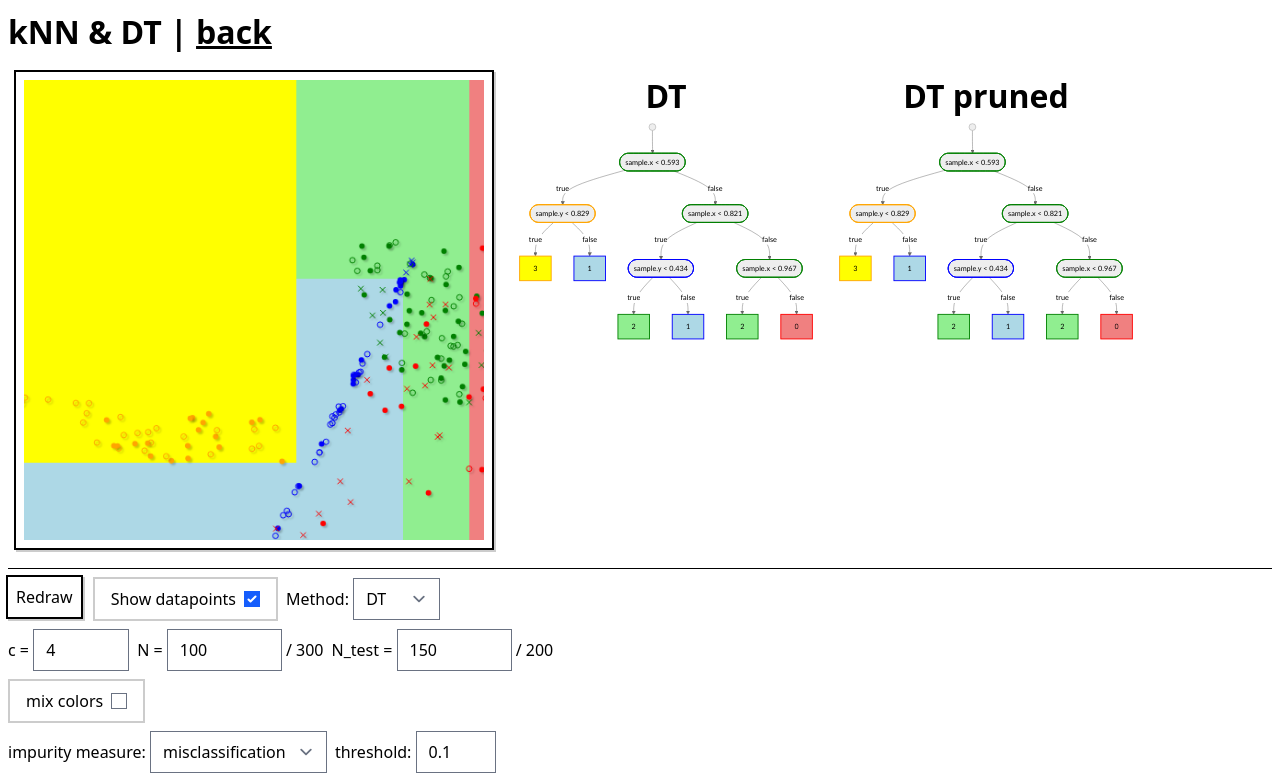
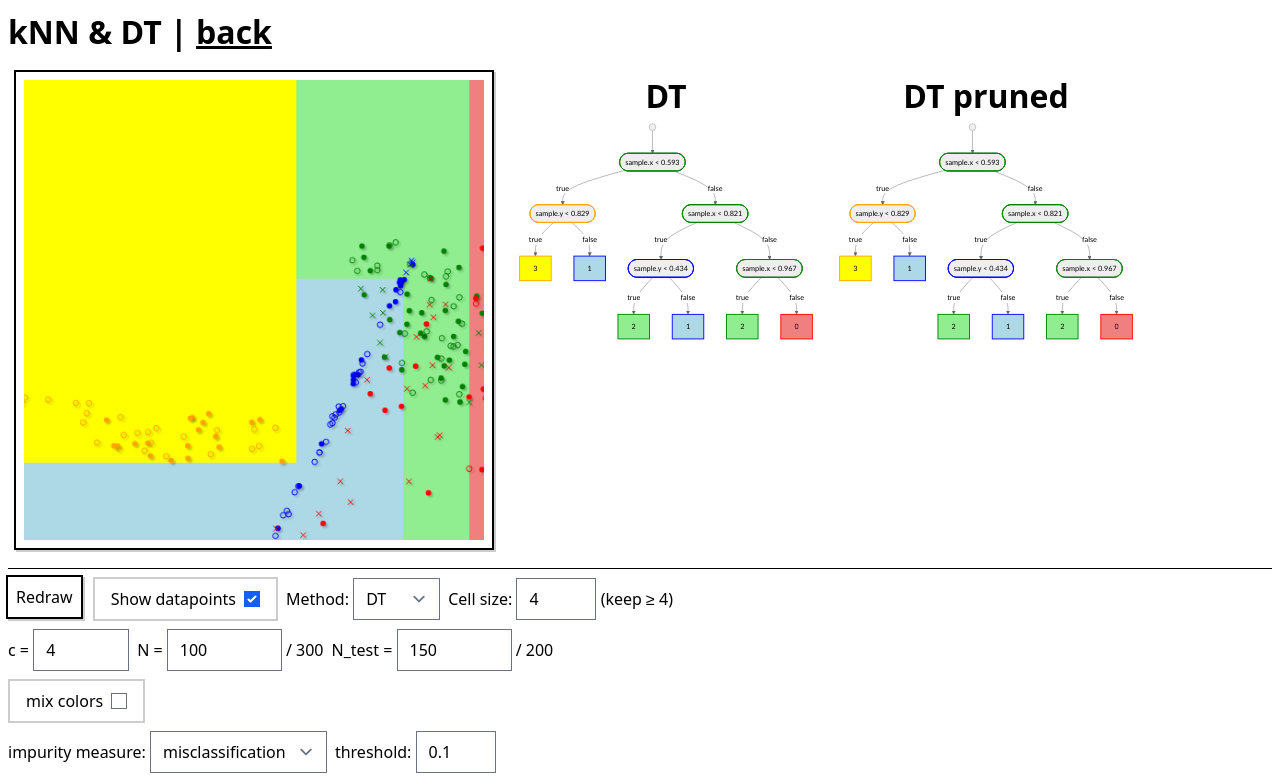
Before and after one commit to schmisev/ml-demos, a SvelteKit app: page /kNN in a window 1280 px wide. Shown: the top 779 px of the page. Built offline with nearby package versions, Linux system fonts and the light colour scheme.

Commit message:
added tilt feature

```diff
--- a/src/routes/kNN/+page.svelte
+++ b/src/routes/kNN/+page.svelte
@@ -41,6 +41,7 @@
 	let k = $state(1);
 
 	// data & categories
+  let cell_size = $state(4);
 	let data: Sample[] = [];
 	let test_data: Sample[] = [];
 	let categories: Category[] = [];
@@ -55,6 +56,7 @@
 	let n_categories: number = $state(4);
 	let n_data: number = $state(100);
 	let n_test_data: number = $state(150);
+  let feature_tilt: number = $state(0);
 
 	let TP: number[] = $state([]);
 	let TN: number[] = $state([]);
@@ -93,6 +95,10 @@
       (sample) => euclid(sample.x, sample.y, 0, 0),
       (sample) => euclid(sample.x, sample.y, 1, 1),
     ],
+    'tilted': [
+      (sample) => Math.cos(feature_tilt) * sample.x + Math.sin(feature_tilt) * sample.y,
+      (sample) => Math.sin(feature_tilt) * sample.x - Math.cos(feature_tilt) * sample.y,
+    ]
 	};
 
 	let chosen_feature_set = $state(feature_sets["axis-aligned"]);
@@ -162,7 +168,7 @@
 	}
 
 	function drawData() {
-		const g = 4;
+		const g = cell_size;
 		const w = 500;
 		const h = 500;
 
@@ -336,6 +342,7 @@
 					<option value="DT">DT</option>
 				</select>
 			</label>
+      <label>Cell size: <input type="number" class="w-20" bind:value={cell_size} step="1"> (keep &geq; 4)</label>
 		</div>
 
 		<div class="flex flex-row items-center gap-2">
@@ -422,6 +429,9 @@
             {/each}
           </select>
         </label>
+        {#if chosen_feature_set === feature_sets['tilted']}
+          <input bind:value={feature_tilt} type="number" min="0" max={Math.PI} step={Math.PI / 36}>
+        {/if}
 			</div>
 		{/if}
 	</div>
```
